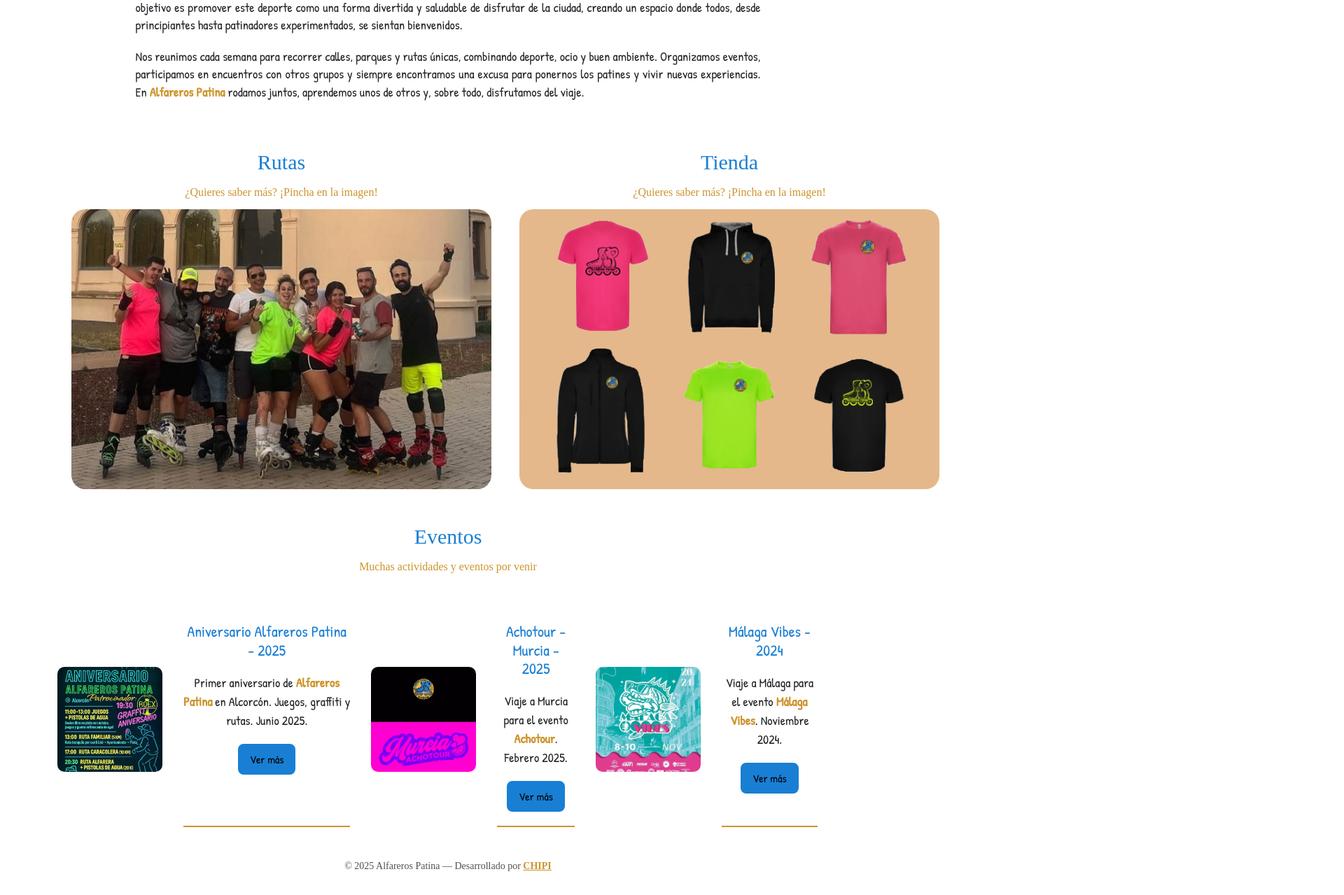
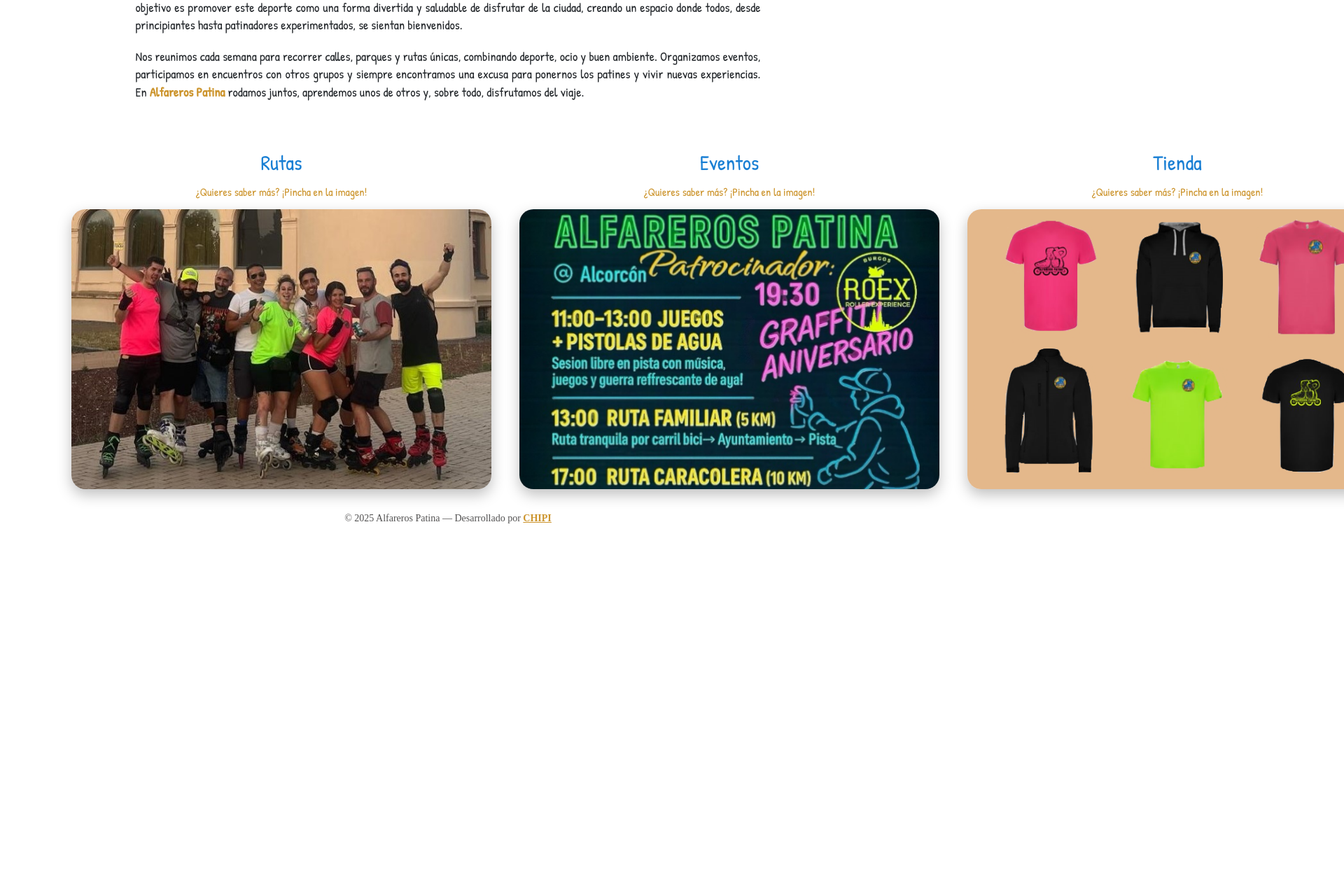
Before and after one commit to CHIPIXB/alfareros-patina, an Angular app: page / in a window 1280 px wide. Shown: the part 439-1718 px from the top of the page at 70% size, 1920 px wide, since content can reach past the window. After the commit the page ends 1221 px from the top, so only its background shows below. Built offline with nearby package versions, Linux system fonts and the light colour scheme; a web font is replaced by a local one.

Commit message:
cambiada la seccion de eventos de la home para que se vea igual que las otras secciones

```diff
--- a/src/app/pages/home/home.css
+++ b/src/app/pages/home/home.css
@@ -1,5 +1,5 @@
 h3{
-        font-family: var(--fuente-titulo);
+        font-family: var(--fuente-texto);
         margin: 50px 0 0 0;
         font-size: 30px;
         color:  var(--color-principal);
@@ -7,7 +7,7 @@
     }
 
 h6{
-    font-family: var(--fuente-titulo);
+    font-family: var(--fuente-texto);
     text-align: center;
     color: var(--color-secundario);
     margin: 15px;
@@ -49,7 +49,7 @@
 .sobre-nosotros{
     text-align: center;
     h3{
-        font-family: var(--fuente-titulo);
+        font-family: var(--fuente-texto);
         margin: 15px;
         font-size: 30px;
         color:  var(--color-principal);
@@ -87,6 +87,8 @@
         object-position: center;
         margin: 0 20px;
         border-radius: 20px;
+        box-shadow: 0 8px 20px rgba(0, 0, 0, 0.25);
+        transition: transform 0.3s ease, box-shadow 0.3s ease;
     }
 
 }
--- a/src/app/pages/home/home.html
+++ b/src/app/pages/home/home.html
@@ -23,7 +23,7 @@
 <section class="imagenes-hero">
 
     <figure class="container">
-        <div class="texto-imagen">
+        <div class="texto-imagen-rutas">
             <hgroup>
                 <h3>Rutas</h3>
                 <h6>¿Quieres saber más? ¡Pincha en la imagen!</h6>
@@ -35,7 +35,19 @@
                 </a>
             </nav>
         </div>
-        <div class="texto-imagen">
+        <div class="texto-imagen-eventos">
+            <hgroup>
+                <h3>Eventos</h3>
+                <h6>¿Quieres saber más? ¡Pincha en la imagen!</h6>
+            </hgroup>
+
+            <nav class="images">
+                <a [routerLink]="['/eventos']">
+                    <img src="../../../assets/img/aniversario-alfarero.png" alt="rutas-alfareras">
+                </a>
+            </nav>
+        </div>
+        <div class="texto-imagen-tienda">
             <hgroup>
                 <h3>Tienda</h3>
                 <h6>¿Quieres saber más? ¡Pincha en la imagen!</h6>
@@ -47,49 +59,18 @@
             </nav>
 
         </div>
+        <div class="texto-imagen-alfareros">
+            <hgroup>
+                <h3>Alfareros</h3>
+                <h6>¿Quieres saber más? ¡Pincha en la imagen!</h6>
+            </hgroup>
+            <nav class="images">
+                <a [routerLink]="['/alfareros']">
+                    <img src="../../../assets/img/alfareros-portada.jpg" alt="alfareros">
+                </a>
+            </nav>
+
+        </div>
     </figure>
 
 </section>
-
-<section class="eventos-hero container">
-    <h3>Eventos</h3>
-    <h6>Muchas actividades y eventos por venir</h6>
-    <div class="eventos-lista">
-        <article>
-            <figure>
-                <a href="">
-                    <img src="../../../assets/img/aniversario-alfarero.png" alt="">
-                </a>
-            </figure>
-            <div class="texto-evento">
-                <h5>Aniversario Alfareros Patina - 2025</h5>
-                <p>Primer aniversario de <strong>Alfareros Patina</strong> en Alcorcón. Juegos, graffiti y rutas. Junio 2025. </p>
-                <button routerLink="/eventos">Ver más</button>
-            </div>
-        </article>
-        <article>
-            <figure>
-                <a href="">
-                    <img src="../../../assets/img/acho-tour.png" alt="">
-                </a>
-            </figure>
-            <div class="texto-evento">
-                <h5>Achotour - Murcia - 2025</h5>
-                <p>Viaje a Murcia para el evento <strong>Achotour</strong>. Febrero 2025. </p>
-                <button routerLink="/eventos">Ver más</button>
-            </div>
-        </article>
-        <article>
-            <figure>
-                <a href="">
-                    <img src="../../../assets/img/malaga-vibes.png" alt="">
-                </a>
-            </figure>
-            <div class="texto-evento">
-                <h5>Málaga Vibes - 2024</h5>
-                <p>Viaje a Málaga para el evento <strong>Málaga Vibes</strong>. Noviembre 2024.</p>
-                <button routerLink="/eventos">Ver más</button>
-            </div>
-        </article>
-    </div>
-</section>
```
